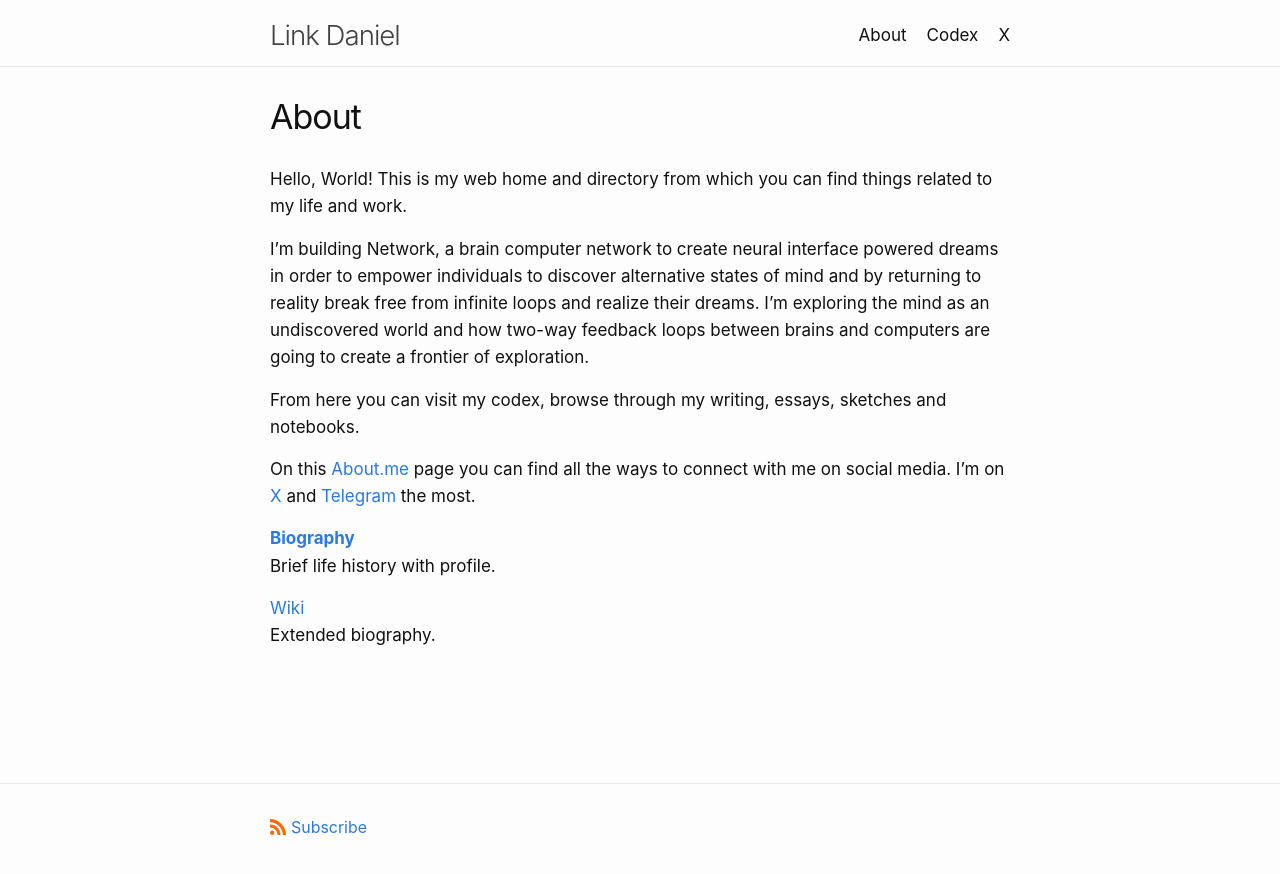
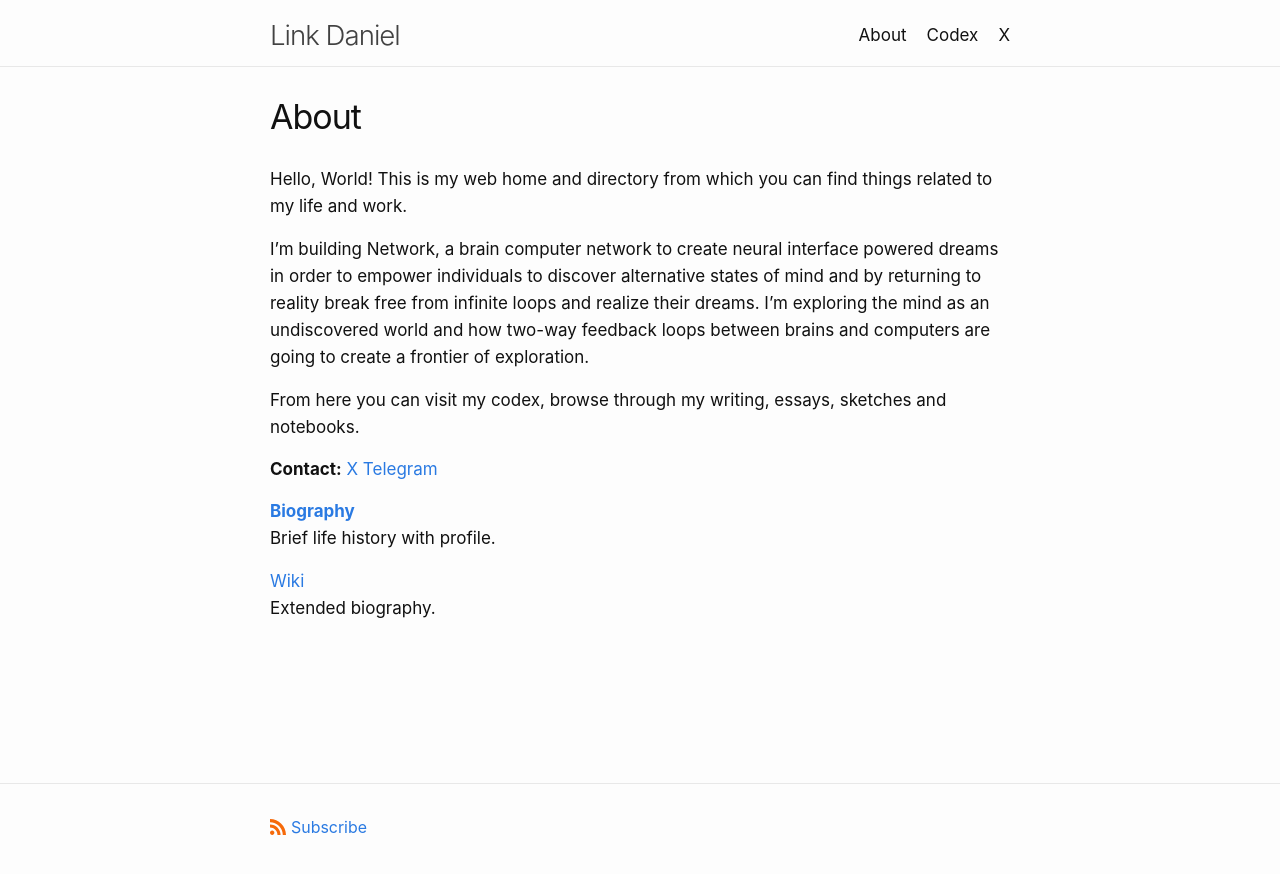
Before and after one commit to link-daniel/link.github.io, a Jekyll site: the page built from about.md, in a window 1280 px wide. Shown: the top 874 px of the page. Built offline with Jekyll 4.4.1, drawn with Linux system fonts in a browser that asks for light colours.

Commit message:
Update about.md

```diff
--- a/about.md
+++ b/about.md
@@ -10,7 +10,9 @@ I'm building Network, a brain computer network to create neural interface powere
 
 From here you can visit my codex, browse through my writing, essays, sketches and notebooks.
 
-On this [About.me](https://about.me/linkdaniel) page you can find all the ways to connect with me on social media. I'm on [X](https://twitter.com/linkd) and [Telegram](https://t.me/linkdaniel) the most.
+**Contact:**
+[X](https://x.com/linkd)
+[Telegram](https://t.me/linkdaniel)
 
 [**Biography**](/biography)
 <br>
```
